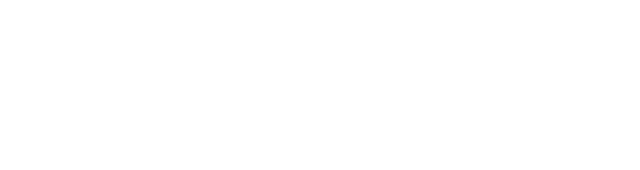
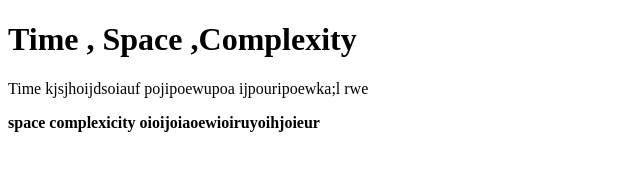
Before and after one commit to acciojob/time-and-space-complexity-valivali151633, a website: page main.html in a window 1280 px wide. Shown: the whole page, without its empty margins (0-640 px from the left). Drawn offline with Linux system fonts and the light colour scheme.

Commit message:
created a submission

```diff
--- a/main.html
+++ b/main.html
@@ -8,6 +8,10 @@
 
 <body>
 	<!-- the entire body must be written by student -->
+	<h1>Time , Space ,Complexity</h1>
+	<p>Time kjsjhoijdsoiauf pojipoewupoa ijpouripoewka;l rwe</p>
+
+	<p><b>space complexicity oioijoiaoewioiruyoihjoieur</b></p>
     <script type="text/javascript" src="./script.js">
 </script>
 
```
